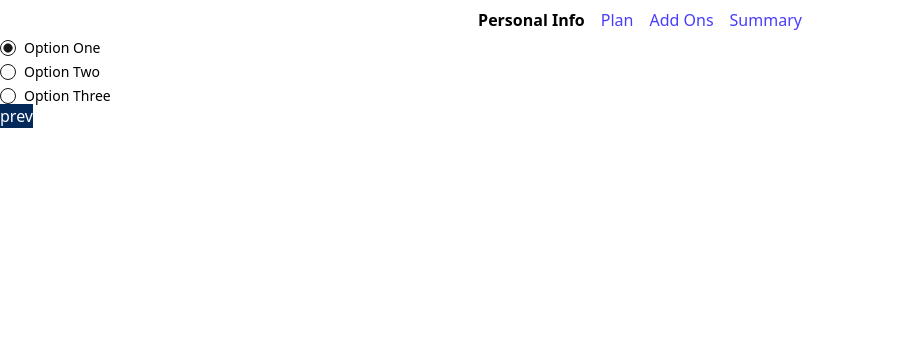
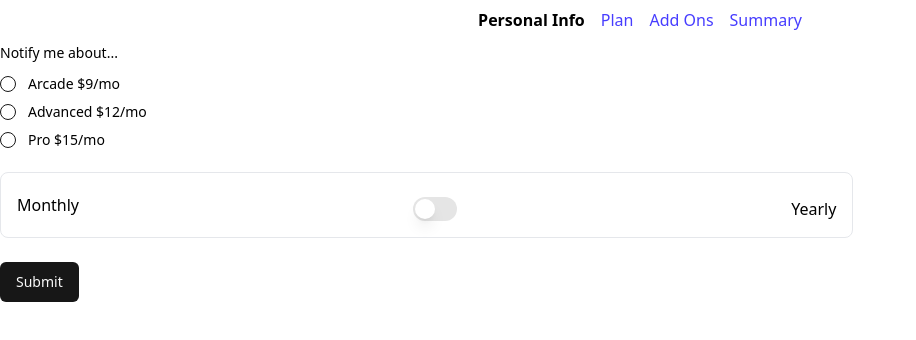
Before and after one commit to Matteonegridev/MultiStep-form, a React (Vite) app: page /plan in a window 1280 px wide. Shown: the top 340 px of the page, without its empty margins (0-916 px from the left). Built offline with nearby package versions, Linux system fonts and the light colour scheme; what fluid-tailwind would draw is missing.

Commit message:
added shadcn components in section 2

```diff
--- a/package.json
+++ b/package.json
@@ -15,6 +15,7 @@
     "@radix-ui/react-label": "^2.1.1",
     "@radix-ui/react-radio-group": "^1.2.2",
     "@radix-ui/react-slot": "^1.1.1",
+    "@radix-ui/react-switch": "^1.1.2",
     "class-variance-authority": "^0.7.1",
     "clsx": "^2.1.1",
     "lucide-react": "^0.469.0",
--- a/src/components/routes/SelectPlan.tsx
+++ b/src/components/routes/SelectPlan.tsx
@@ -1,13 +1,25 @@
-import { Label } from "@/components/ui/label";
+import { useState } from "react";
+import { useContextHook } from "@/context/useContextHook";
+import { useNavigate } from "react-router";
+import { SubmitHandler, useForm } from "react-hook-form";
+import { Button } from "@/components/ui/button";
+import {
+  Form,
+  FormControl,
+  FormField,
+  FormItem,
+  FormLabel,
+  FormMessage,
+} from "@/components/ui/form";
 import { RadioGroup, RadioGroupItem } from "@/components/ui/radio-group";
-import { useContextHook } from "@/context/useContextHook";
-import { useState } from "react";
-import { useNavigate } from "react-router";
+import { Switch } from "@/components/ui/switch";
 
 function SelectPlan() {
-  const [plan, setPlan] = useState<"monthly" | "yearly">("monthly");
+  // const [isYearly, setIsYearly] = useState(false);
+  const [isMonthly, setIsMonthly] = useState(true);
   const { setCurrentStep } = useContextHook();
   const navigate = useNavigate();
+  const form = useForm();
 
   const planData = {
     monthly: [
@@ -36,7 +48,7 @@ function SelectPlan() {
       },
       {
         id: 1,
-        name: "Pro",
+        name: "Advanced",
         price: "$120/yr",
         bonus: "2 months free",
       },
@@ -49,36 +61,74 @@ function SelectPlan() {
     ],
   };
 
+  // This select the plan, that's why is possible to map, because once defined the plan, it leaves you with an array of object:
+  const plans = isMonthly ? planData.monthly : planData.yearly;
+
+  const onSubmit: SubmitHandler<SchemaValues> = (values) => {
+    form.setValue("Plan", values.plan);
+    console.log(values);
+    navigate("/addons");
+    setCurrentStep((prev) => prev + 1);
+  };
+
   return (
-    <section className="">
-      <RadioGroup defaultValue="option-one">
-        <div className="flex items-center space-x-2">
-          <RadioGroupItem value="option-one" id="option-one" />
-          <Label className="" htmlFor="option-one">
-            Option One
-          </Label>
-        </div>
-        <div className="flex items-center space-x-2">
-          <RadioGroupItem value="option-two" id="option-two" />
-          <Label htmlFor="option-two">Option Two</Label>
-        </div>
-        <div className="flex items-center space-x-2">
-          <RadioGroupItem value="option-three" id="option-three" />
-          <Label htmlFor="option-three">Option Three</Label>
-        </div>
-      </RadioGroup>
-      <div>
-        <button
-          className="bg-primary text-white"
-          onClick={() => {
-            setCurrentStep((prev) => prev - 1);
-            navigate("/");
-          }}
-        >
-          prev
-        </button>
-      </div>
-    </section>
+    <Form {...form}>
+      <form onSubmit={form.handleSubmit(onSubmit)} className="w-2/3 space-y-6">
+        <FormField
+          control={form.control}
+          name="type"
+          render={({ field }) => (
+            <FormItem className="space-y-3">
+              <FormLabel>Notify me about...</FormLabel>
+              <FormControl>
+                <RadioGroup
+                  onValueChange={field.onChange}
+                  defaultValue={field.value}
+                  className="flex flex-col space-y-1"
+                >
+                  {plans.map((value) => (
+                    <FormItem
+                      key={value.id}
+                      className="flex items-center space-x-3 space-y-0"
+                    >
+                      <FormControl>
+                        <RadioGroupItem value={value.name} />
+                      </FormControl>
+                      <FormLabel className="font-normal">
+                        {value.name} {value.price}
+                      </FormLabel>
+                    </FormItem>
+                  ))}
+                </RadioGroup>
+              </FormControl>
+              <FormMessage />
+            </FormItem>
+          )}
+        />
+        <FormField
+          control={form.control}
+          name="toggle-plan"
+          render={({ field }) => (
+            <FormItem className="flex flex-row items-center justify-between rounded-lg border p-4">
+              <div className="space-y-0.5">
+                <FormLabel className="text-base">Monthly</FormLabel>
+              </div>
+              <FormControl>
+                <Switch
+                  checked={field.value}
+                  onCheckedChange={field.onChange}
+                  onClick={() => setIsMonthly(!isMonthly)}
+                />
+              </FormControl>
+              <div className="space-y-0.5">
+                <FormLabel className="text-base">Yearly</FormLabel>
+              </div>
+            </FormItem>
+          )}
+        />
+        <Button type="submit">Submit</Button>
+      </form>
+    </Form>
   );
 }
 
--- /dev/null
+++ b/src/components/ui/switch.tsx
@@ -0,0 +1,27 @@
+import * as React from "react"
+import * as SwitchPrimitives from "@radix-ui/react-switch"
+
+import { cn } from "@/lib/utils"
+
+const Switch = React.forwardRef<
+  React.ElementRef<typeof SwitchPrimitives.Root>,
+  React.ComponentPropsWithoutRef<typeof SwitchPrimitives.Root>
+>(({ className, ...props }, ref) => (
+  <SwitchPrimitives.Root
+    className={cn(
+      "peer inline-flex h-6 w-11 shrink-0 cursor-pointer items-center rounded-full border-2 border-transparent transition-colors focus-visible:outline-none focus-visible:ring-2 focus-visible:ring-neutral-950 focus-visible:ring-offset-2 focus-visible:ring-offset-white disabled:cursor-not-allowed disabled:opacity-50 data-[state=checked]:bg-neutral-900 data-[state=unchecked]:bg-neutral-200 dark:focus-visible:ring-neutral-300 dark:focus-visible:ring-offset-neutral-950 dark:data-[state=checked]:bg-neutral-50 dark:data-[state=unchecked]:bg-neutral-800",
+      className
+    )}
+    {...props}
+    ref={ref}
+  >
+    <SwitchPrimitives.Thumb
+      className={cn(
+        "pointer-events-none block h-5 w-5 rounded-full bg-white shadow-lg ring-0 transition-transform data-[state=checked]:translate-x-5 data-[state=unchecked]:translate-x-0 dark:bg-neutral-950"
+      )}
+    />
+  </SwitchPrimitives.Root>
+))
+Switch.displayName = SwitchPrimitives.Root.displayName
+
+export { Switch }
--- /dev/null
+++ b/src/utilities/functions.tsx
@@ -0,0 +1,11 @@
+import { SetStateAction } from "react";
+import { useNavigate } from "react-router";
+
+export const prevPage = (
+  setState: React.Dispatch<SetStateAction<number>>,
+  page: string,
+  navigate: ReturnType<typeof useNavigate>,
+) => {
+  setState((prev) => prev - 1);
+  navigate(page);
+};
```
Also changed, not shown: 1 other file (tests, documents, lock files or other folders).
